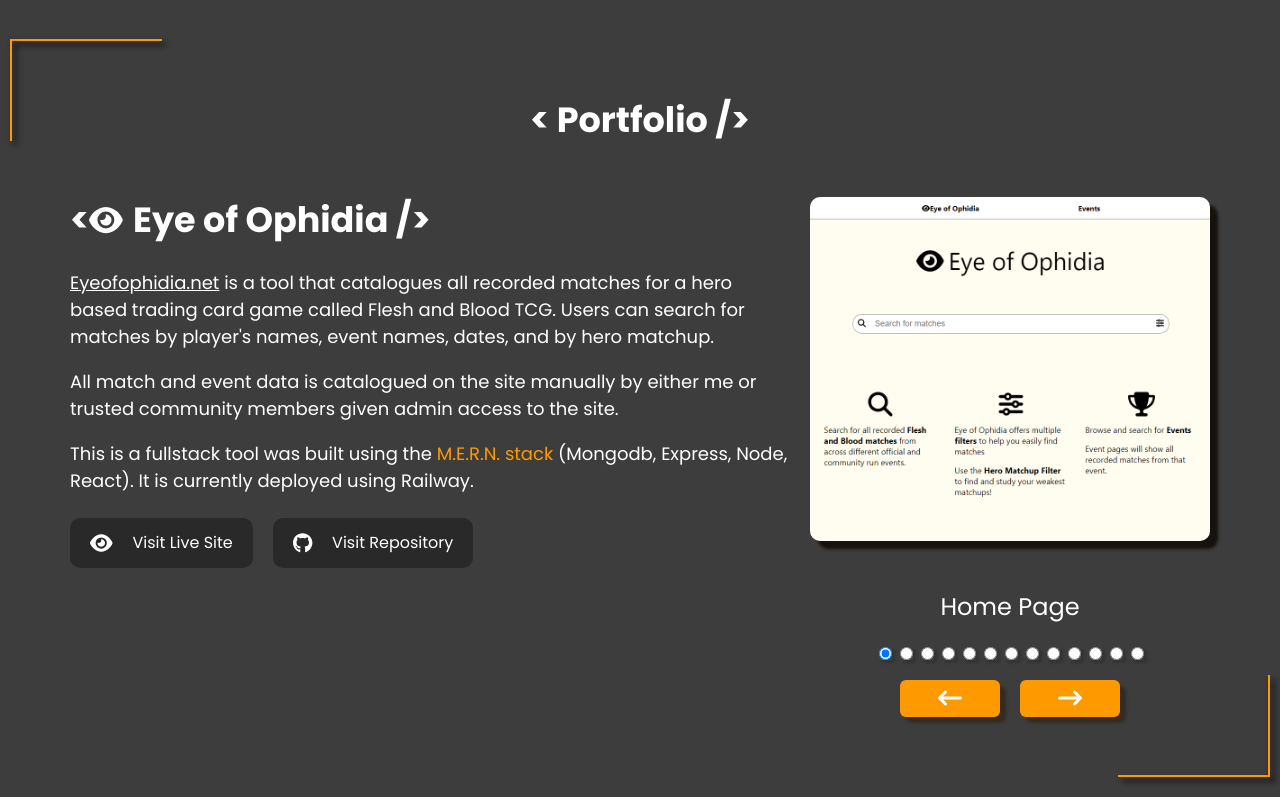
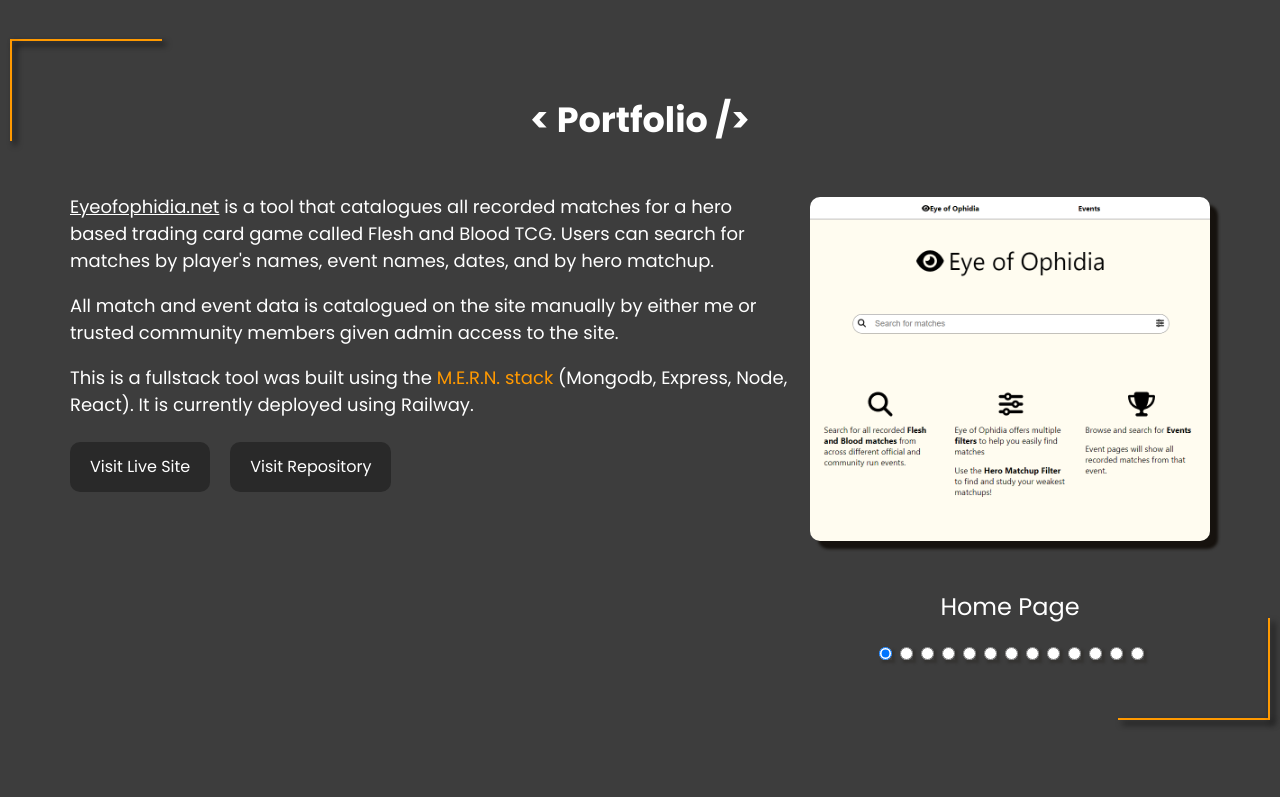
Before and after one commit to AlanChavarin/portfolio, a React (Create React App) app: page / in a window 1280 px wide. Shown: the part 2000-2797 px from the top of the page. Built offline with nearby package versions, Linux system fonts and the light colour scheme.

Commit message:
removed dependencies

```diff
--- a/package.json
+++ b/package.json
@@ -3,10 +3,6 @@
   "version": "0.1.0",
   "private": true,
   "dependencies": {
-    "@fortawesome/fontawesome-svg-core": "^6.4.0",
-    "@fortawesome/free-brands-svg-icons": "^6.4.0",
-    "@fortawesome/free-solid-svg-icons": "^6.4.0",
-    "@fortawesome/react-fontawesome": "^0.2.0",
     "@testing-library/jest-dom": "^5.16.5",
     "@testing-library/react": "^13.4.0",
     "@testing-library/user-event": "^13.5.0",
--- a/src/components/layout/Navbar.jsx
+++ b/src/components/layout/Navbar.jsx
@@ -1,6 +1,6 @@
 import NavbarCSS from './styles/Navbar.module.css'
-import { FontAwesomeIcon } from '@fortawesome/react-fontawesome'
-import { faLinkedin, faGithub } from "@fortawesome/free-brands-svg-icons"
+// import { FontAwesomeIcon } from '@fortawesome/react-fontawesome'
+// import { faLinkedin, faGithub } from "@fortawesome/free-brands-svg-icons"
 
 function Navbar({onScrollTo}) {
 
@@ -20,12 +20,12 @@
         Contact
       </button>
       <div className={NavbarCSS.filler}></div>
-      <a href="https://www.google.com" target="blank">
+      {/* <a href="https://www.google.com" target="blank">
         <FontAwesomeIcon icon={faLinkedin} className={NavbarCSS.icon}/>
       </a>
       <a href="https://github.com/AlanChavarin" target="blank">
         <FontAwesomeIcon icon={faGithub} className={NavbarCSS.icon}/>
-      </a>
+      </a> */}
     </nav>
   )
 }
--- a/src/components/pages/Portfolio.jsx
+++ b/src/components/pages/Portfolio.jsx
@@ -1,8 +1,8 @@
 import OrangeBorders from "../reusables/OrangesBorders"
 import PortfolioCSS from './styles/Portfolio.module.css'
-import { FontAwesomeIcon } from "@fortawesome/react-fontawesome"
-import { faEye } from "@fortawesome/free-solid-svg-icons"
-import { faGithub } from "@fortawesome/free-brands-svg-icons"
+// import { FontAwesomeIcon } from "@fortawesome/react-fontawesome"
+// import { faEye } from "@fortawesome/free-solid-svg-icons"
+// import { faGithub } from "@fortawesome/free-brands-svg-icons"
 import EyeOfOphidiaGallery from "../reusables/EyeOfOphidiaGallery"
 
 function Portfolio() {
@@ -12,8 +12,8 @@
         <div className={PortfolioCSS.container}>
             <div>
                 <h1 className={PortfolioCSS.header1}>
-                    {"<"}<FontAwesomeIcon icon={faEye} className={PortfolioCSS.icon}/>
-                    Eye of Ophidia{" />"}
+                    {/* {"<"}<FontAwesomeIcon icon={faEye} className={PortfolioCSS.icon}/>
+                    Eye of Ophidia{" />"} */}
                 </h1>
                 <p className={PortfolioCSS.text}>
                     <a href="https://www.eyeofophidia.net" target="blank">Eyeofophidia.net</a> is a tool that catalogues all recorded matches for a hero based trading card game called Flesh and Blood TCG. Users can search for matches by player's names, event names, dates, and by hero matchup.
@@ -29,11 +29,11 @@
                     <a href="https://www.eyeofophidia.net"
                         className={`${PortfolioCSS.githubLink} ${PortfolioCSS.text}`}
                         target="blank">
-                        <FontAwesomeIcon icon={faEye}  className={PortfolioCSS.githubIcon}/>
+                        {/* <FontAwesomeIcon icon={faEye}  className={PortfolioCSS.githubIcon}/> */}
                         <div>Visit Live Site</div>
                     </a>
                     <a href="https://github.com/AlanChavarin/eye-of-ophidia" target="blank" className={PortfolioCSS.githubLink}>
-                        <FontAwesomeIcon icon={faGithub} className={PortfolioCSS.githubIcon}/>
+                        {/* <FontAwesomeIcon icon={faGithub} className={PortfolioCSS.githubIcon}/> */}
                         <div>Visit Repository</div>
                     </a>
                 </p>
@@ -41,8 +41,8 @@
             </div>
             <div>
                 <h1 className={PortfolioCSS.header2}>
-                    {"<"}<FontAwesomeIcon icon={faEye} className={PortfolioCSS.icon}/>
-                    Eye of Ophidia{" />"}
+                    {/* {"<"}<FontAwesomeIcon icon={faEye} className={PortfolioCSS.icon}/>
+                    Eye of Ophidia{" />"} */}
                 </h1>
                 <EyeOfOphidiaGallery />
             </div>
--- a/src/components/reusables/EyeOfOphidiaGallery.jsx
+++ b/src/components/reusables/EyeOfOphidiaGallery.jsx
@@ -1,5 +1,5 @@
-import { FontAwesomeIcon } from "@fortawesome/react-fontawesome"
-import { faArrowRightLong, faArrowLeftLong, faX } from "@fortawesome/free-solid-svg-icons"
+// import { FontAwesomeIcon } from "@fortawesome/react-fontawesome"
+// import { faArrowRightLong, faArrowLeftLong, faX } from "@fortawesome/free-solid-svg-icons"
 import EyeOfOphidiaGalleryCSS from './styles/EyeOfOphidiaGallery.module.css'
 import { useState } from "react"
 import { useNavigate, useSearchParams } from "react-router-dom"
@@ -85,13 +85,13 @@
           ))}
         </div>
 
-        <div className={EyeOfOphidiaGalleryCSS.arrowContainer}>
+        {/* <div className={EyeOfOphidiaGalleryCSS.arrowContainer}>
           <button onClick={() => onScroll(-1)}><FontAwesomeIcon icon={faArrowLeftLong} /></button>
           <button onClick={() => onScroll(1)}><FontAwesomeIcon icon={faArrowRightLong} /></button>
-        </div>
+        </div> */}
       </>}
 
-      {page && <>
+      {/* {page && <>
           <button
             className={`${EyeOfOphidiaGalleryCSS.sideButton}
             ${EyeOfOphidiaGalleryCSS.sideButtonLeft}`}
@@ -110,7 +110,7 @@
            onClick={() => onClick()}>
             <FontAwesomeIcon icon={faX} />
           </button>
-      </>}
+      </>} */}
 
 
     </div>
```
